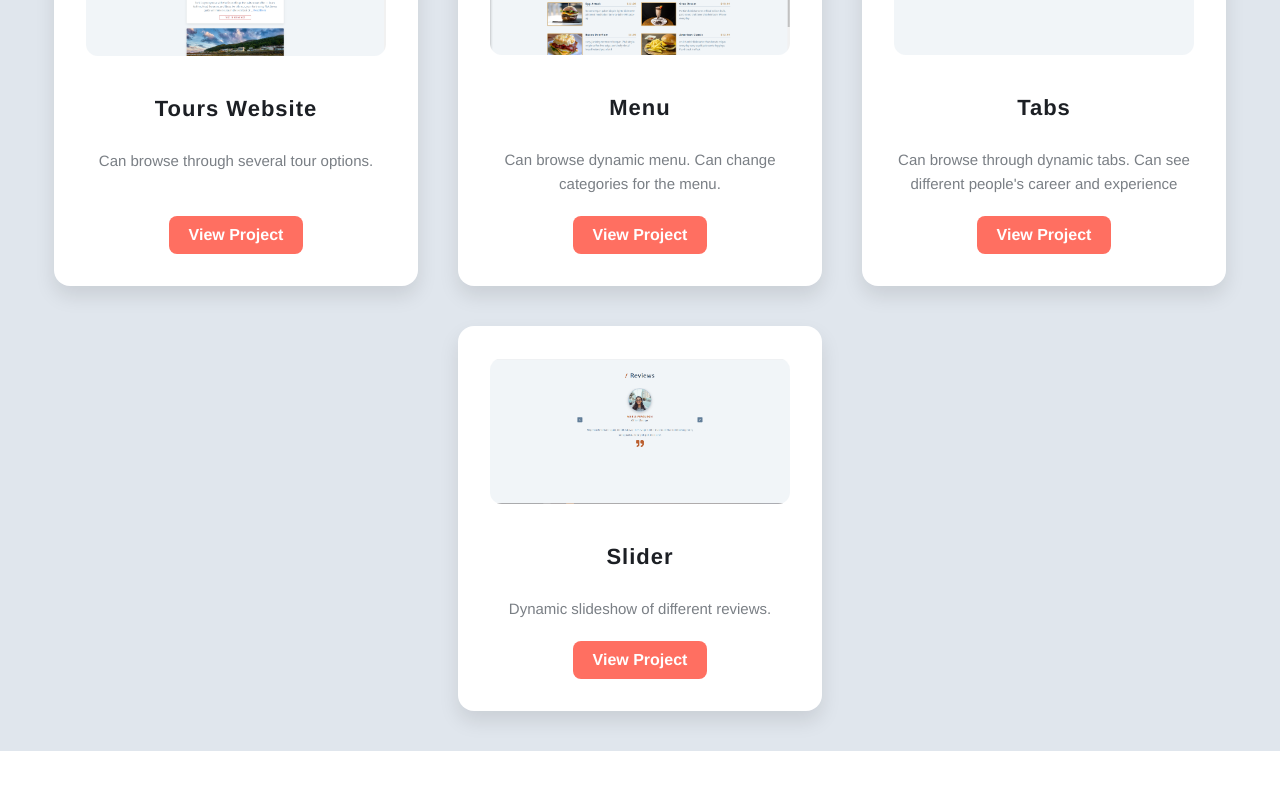
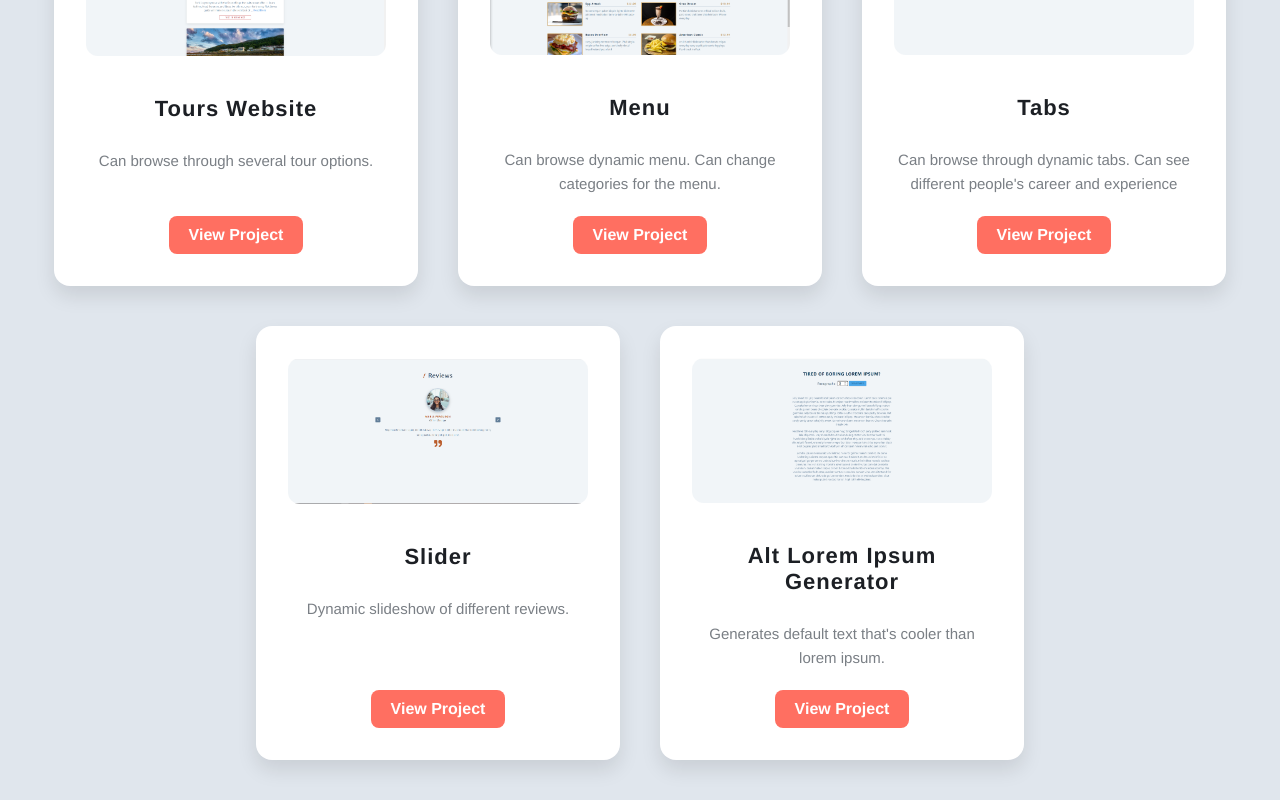
Before and after one commit to aarongurovich/React-Practice, a React (Create React App) app: page / in a window 1280 px wide. Shown: the part 908-1708 px from the top of the page. Before the commit the page ends 1659 px from the top, so only its background shows below. Built offline with nearby package versions, Linux system fonts and the light colour scheme.

Commit message:
added new project

```diff
--- a/src/components/ProjectList.js
+++ b/src/components/ProjectList.js
@@ -54,6 +54,13 @@ const projects = [
     image: './assets/images/slider.PNG',
   },
 
+  {
+    title: 'Alt Lorem Ipsum Generator',
+    description: "Generates default text that's cooler than lorem ipsum.",
+    link: 'https://lorem-ipsum-9lc.pages.dev/',
+    image: './assets/images/lorem.PNG',
+  },
+
 
 ];
 
```
Also changed, not shown: public/assets/images/lorem.PNG (added).
